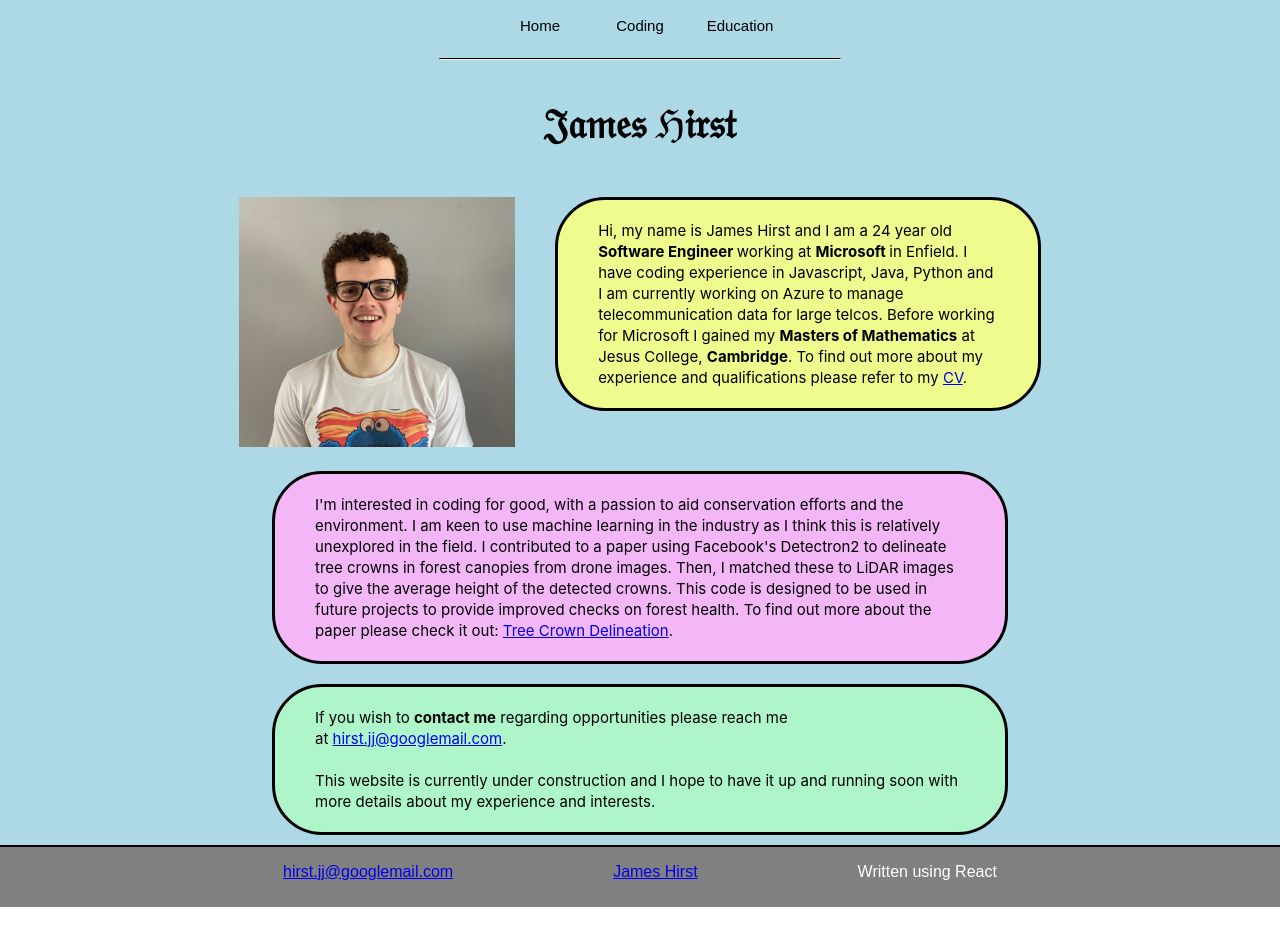
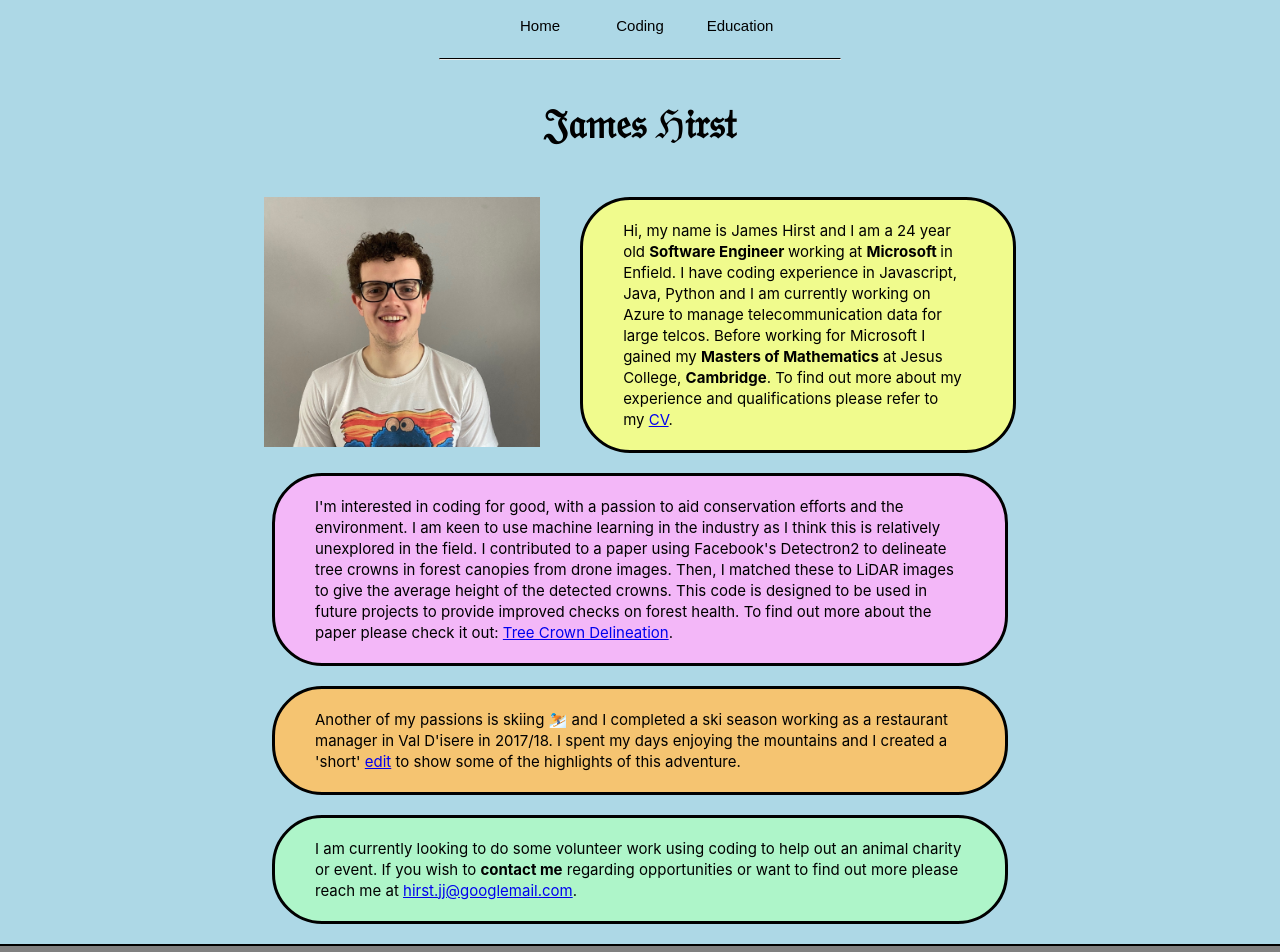
Before and after one commit to James-Hirst-1998/james-hirst-website, a React (Create React App) app: page /coding in a window 1280 px wide. Shown: the top 952 px of the page. Before the commit the page ends 907 px from the top, so only its background shows below. Built offline with nearby package versions, Linux system fonts and the light colour scheme.

Commit message:
Updating colour schemes and adding some more paragraphs

```diff
--- a/src/Coding/BowlOfFish/Game.js
+++ b/src/Coding/BowlOfFish/Game.js
@@ -28,9 +28,9 @@ const StartGameButton = ({ stopWatchState, setStopWatchState, handleStart }) =>
             >Start Turn</bofStyles.startGameButton>
         case StopWatchModes.Pause:
             return <bofStyles.startGameButton
-                style={{ width: "300px" }}
+                style={{ width: "300px", backgroundColor: "#4287f5" }}
                 onClick={startClick}
-            >Resume Turn</bofStyles.startGameButton>
+            > Resume Turn</bofStyles.startGameButton >
         case StopWatchModes.Active:
             return <bofStyles.activeGameButton disabled={true}
                 style={{ width: "300px" }}
--- a/src/Coding/BowlOfFish/Rules.js
+++ b/src/Coding/BowlOfFish/Rules.js
@@ -35,7 +35,8 @@ const Rules = ({ onExitClick }) => {
                 <p>
                     Bowl of fish is a fast-paced team guessing game which relies on how well you can describe, act,
                     and remember the words that come up. A typical game lasts around one hour but times may vary
-                    depending on how many words you chose and how good you are at guessing.
+                    depending on how many words you chose and how good you are at guessing. You'll need at least 4 player
+                    and to be divided into equal size teams (if possible).
                 </p>
                 <p>
                     Each player is allowed to choose an equal number of words to put into the bowl. If a player tries to add a word
@@ -60,7 +61,7 @@ const Rules = ({ onExitClick }) => {
                 <p>
                     Divide yourselves into two teams, then pass round the device and begin to enter your words in that will be used
                     in the game (note there are up to 60 words allowed so divide it equally between the players). The words can be
-                    whatever you like and examples include: dog, the eiffel tower, collywobbles, ... . Remember at some point you
+                    whatever you like and examples include: dog, the Eiffel Tower, collywobbles, ... . Remember at some point you
                     may be the one describing the word so maybe don't make them too unusual on your first game.
                 </p>
                 <p>
--- a/src/Coding/BowlOfFish/Setup.js
+++ b/src/Coding/BowlOfFish/Setup.js
@@ -45,7 +45,6 @@ const Setup = ({ onStartGameClick }) => {
 
     const updateWords = () => {
         if (listOfWords.includes(input)) {
-            return
         }
         else {
             setWordCount(wordCount + 1)
--- a/src/Coding/BowlOfFish/styles.js
+++ b/src/Coding/BowlOfFish/styles.js
@@ -67,7 +67,6 @@ width: 230px;
 
 &:hover {
     cursor: pointer;
-    color: black;
     background-color: #c94d5b;
 
 &:active {
--- a/src/Coding/Coding.js
+++ b/src/Coding/Coding.js
@@ -17,7 +17,7 @@ class Coding extends React.Component {
         ScrollReveal().reveal(this.refs.Detectree,
             { delay: 50, origin: "right", distance: "50px", duration: 3000, easing: "ease" });
         ScrollReveal().reveal(this.refs.OtherCoding,
-            { delay: 50, origin: "bottom", distance: "50px", duration: 3500, easing: "ease" });
+            { delay: 50, origin: "bottom", distance: "50px", duration: 2000, easing: "ease" });
     }
 
     render() {
--- a/src/Education/Tutoring.js
+++ b/src/Education/Tutoring.js
@@ -5,7 +5,7 @@ const Tutoring = React.forwardRef((props, ref) => {
     return (
         <div style={{ padding: "20px 20px 20px 20px" }}>
             <shared.mainStyledDiv ref={ref} style={{
-                backgroundColor: "#e6b800",
+                backgroundColor: "#c48112",
                 fontSize: "14px",
                 maxWidth: "450px",
                 color: "white",
@@ -13,7 +13,7 @@ const Tutoring = React.forwardRef((props, ref) => {
             }}>
                 <h2><u>Tutoring</u></h2>
                 <p>
-                    I have tutored many people at different stages of life and in a variety of subjects.
+                    I have tutored people of many ages and in a variety of subjects.
                     I have helped students with A-Level Maths, A-Level Physics, secondary school entrance exams and maths skills
                     for an MBA. I also worked for Explore Learning in Colchester as a tutor during my
                     gap year. I am open to taking on new students so please drop me an email if you are interested or would like
--- a/src/Education/University.js
+++ b/src/Education/University.js
@@ -31,7 +31,8 @@ const University = React.forwardRef((props, ref) => {
                     for two years. I was responsible for organising regular trips
                     to snow domes and coordinating screenings of ski films. For this I set up a partnership
                     with the ski company&nbsp;
-                    <a href="https://factionskis.com/?gclid=EAIaIQobChMIjs3Y_4GY_QIVgdPtCh1NJggMEAAYASAAEgKrgfD_BwE" target="_blank" rel="noreferrer">Faction</a>
+                    <a href="https://factionskis.com/?gclid=EAIaIQobChMIjs3Y_4GY_QIVgdPtCh1NJggMEAAYASAAEgKrgfD_BwE"
+                        style={{ color: "#fadaa5" }} target="_blank" rel="noreferrer">Faction</a>
                     &nbsp;to premiere a film which they had produced.
                 </p>
             </shared.mainStyledDiv>
--- a/src/Home/Home.js
+++ b/src/Home/Home.js
@@ -14,8 +14,10 @@ class Home extends React.Component {
       { delay: 500, origin: "right", distance: "200px", duration: 2000, easing: "ease" })
     ScrollReveal().reveal(this.refs.conservation_para,
       { delay: 500, origin: "left", distance: "100px", duration: 2000, easing: "ease" })
+    ScrollReveal().reveal(this.refs.general_para,
+      { delay: 500, origin: "right", distance: "100px", duration: 2000, easing: "ease" })
     ScrollReveal().reveal(this.refs.contact_para,
-      { delay: 500, origin: "right", distance: "100px", duration: 2000, easing: "ease" })
+      { delay: 500, origin: "left", distance: "100px", duration: 2000, easing: "ease" })
 
 
   }
@@ -35,7 +37,7 @@ class Home extends React.Component {
             <div className="Intro Para"
               style={{ padding: "10px 20px" }}>
               <shared.mainStyledDiv ref="intro_para"
-                style={{ backgroundColor: "#F0FB8D", maxWidth: "400px" }}>
+                style={{ backgroundColor: "#F0FB8D", maxWidth: "350px" }}>
                 Hi, my name is James Hirst and I am a 24 year old <b>Software Engineer </b>
                 working at <b>Microsoft </b> in Enfield. I have coding experience
                 in Javascript, Java, Python and I am currently working on Azure to
@@ -62,16 +64,24 @@ class Home extends React.Component {
               </shared.mainStyledDiv>
             </div>
 
+            <div className="General Info Para"
+              style={{ padding: "10px 20px" }}>
+              <shared.mainStyledDiv ref="general_para"
+                style={{ backgroundColor: "#f5c471" }}>
+                Another of my passions is skiing ⛷️ and I completed a ski season working as a restaurant manager in Val D'isere in
+                2017/18. I spent my days enjoying the mountains and I created a 'short'&nbsp;
+                <a href="https://www.youtube.com/watch?v=wZfKq0VAW_E" target="_blank" rel="noreferrer">edit</a> to show some of
+                the highlights of this adventure.
+              </shared.mainStyledDiv>
+            </div>
+
             <div className="Contact Info Para"
-              style={{ padding: "10px 20px" }}>
+              style={{ padding: "10px 20px 20px 20px" }}>
               <shared.mainStyledDiv ref="contact_para"
                 style={{ backgroundColor: "#AEF5C9" }}>
-                If you wish to <b>contact me</b> regarding opportunities please reach me at&nbsp;
+                I am currently looking to do some volunteer work using coding to help out an animal charity or event.
+                If you wish to <b>contact me</b> regarding opportunities or want to find out more please reach me at&nbsp;
                 <a href="mailto:hirst.jj@googlemail.com">hirst.jj@googlemail.com</a>.
-                <br></br>
-                <br></br>
-                This website is currently under construction and I hope to have it up and running
-                soon with more details about my experience and interests.
               </shared.mainStyledDiv>
             </div>
 
--- a/src/footer/Footer.js
+++ b/src/footer/Footer.js
@@ -2,11 +2,12 @@ import * as s from "./styles"
 
 const Footer = () => {
     return (<s.footerDiv className="parent">
-        <div className="child_email" style={{ display: "inline-block", padding: "1rem 5rem" }}><a href="mailto:hirst.jj@googlemail.com">hirst.jj@googlemail.com</a></div>
+        <div className="child_email" style={{ display: "inline-block", padding: "1rem 5rem" }}>
+            <a href="mailto:hirst.jj@googlemail.com" style={{ color: "purple" }}>hirst.jj@googlemail.com</a></div>
         <div className="child_linkedin" style={{ display: "inline-block", padding: "1rem 5rem" }}>
-            <a href="https://uk.linkedin.com/in/james-hirst-783298197" target="_blank" rel="noreferrer">James Hirst</a>
+            <a href="https://uk.linkedin.com/in/james-hirst-783298197" style={{ color: "purple" }} target="_blank" rel="noreferrer">LinkedIn</a>
         </div>
-        <div className="child_react" style={{ display: "inline-block", padding: "1rem 5rem" }}> Written using React</div>
+        <div className="child_react" style={{ display: "inline-block", padding: "1rem 5rem", color: "purple" }}>Written using React</div>
     </s.footerDiv>)
 }
 
```
Also changed, not shown: src/Education/Education.js (+4 -4 lines), src/Education/School.js (+7 -5 lines).
